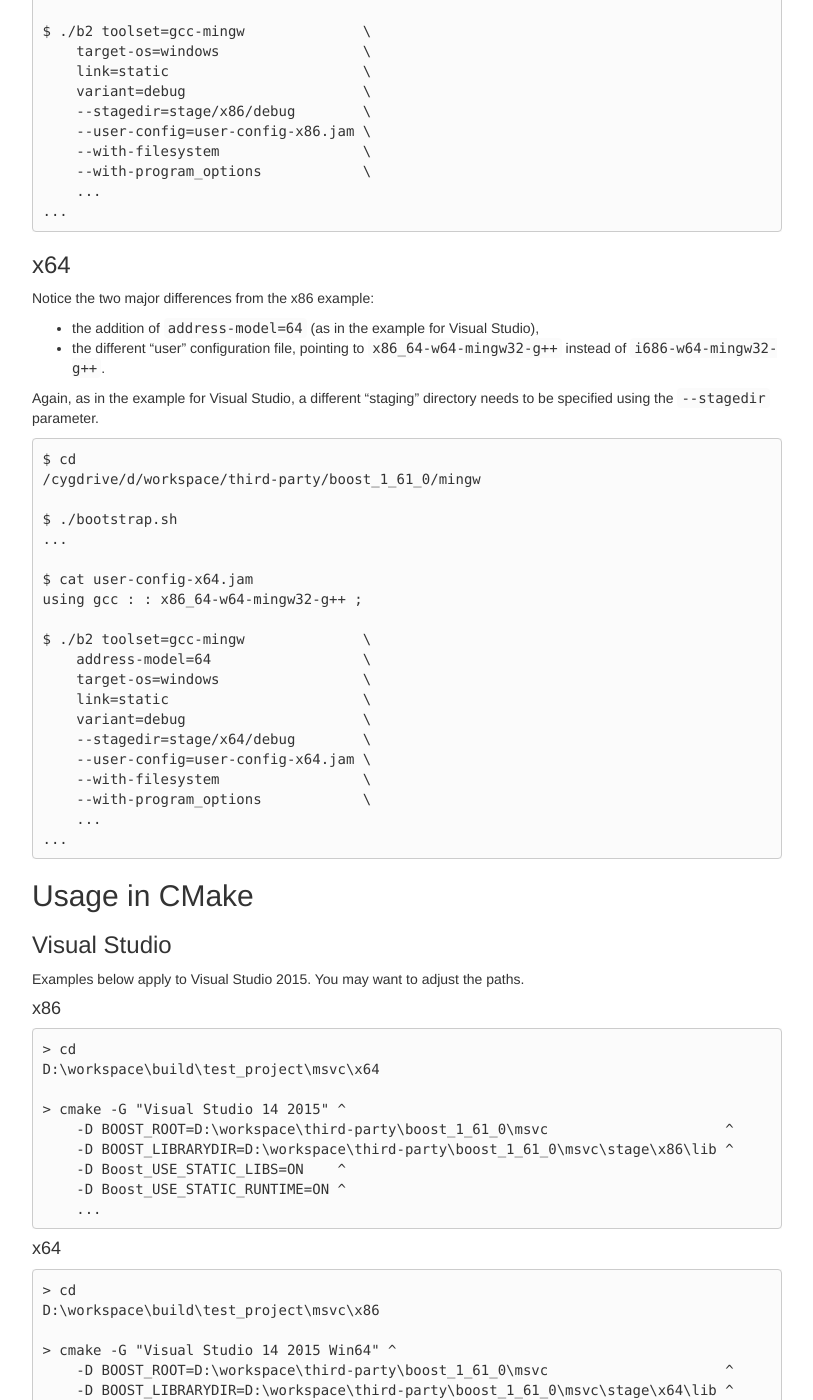
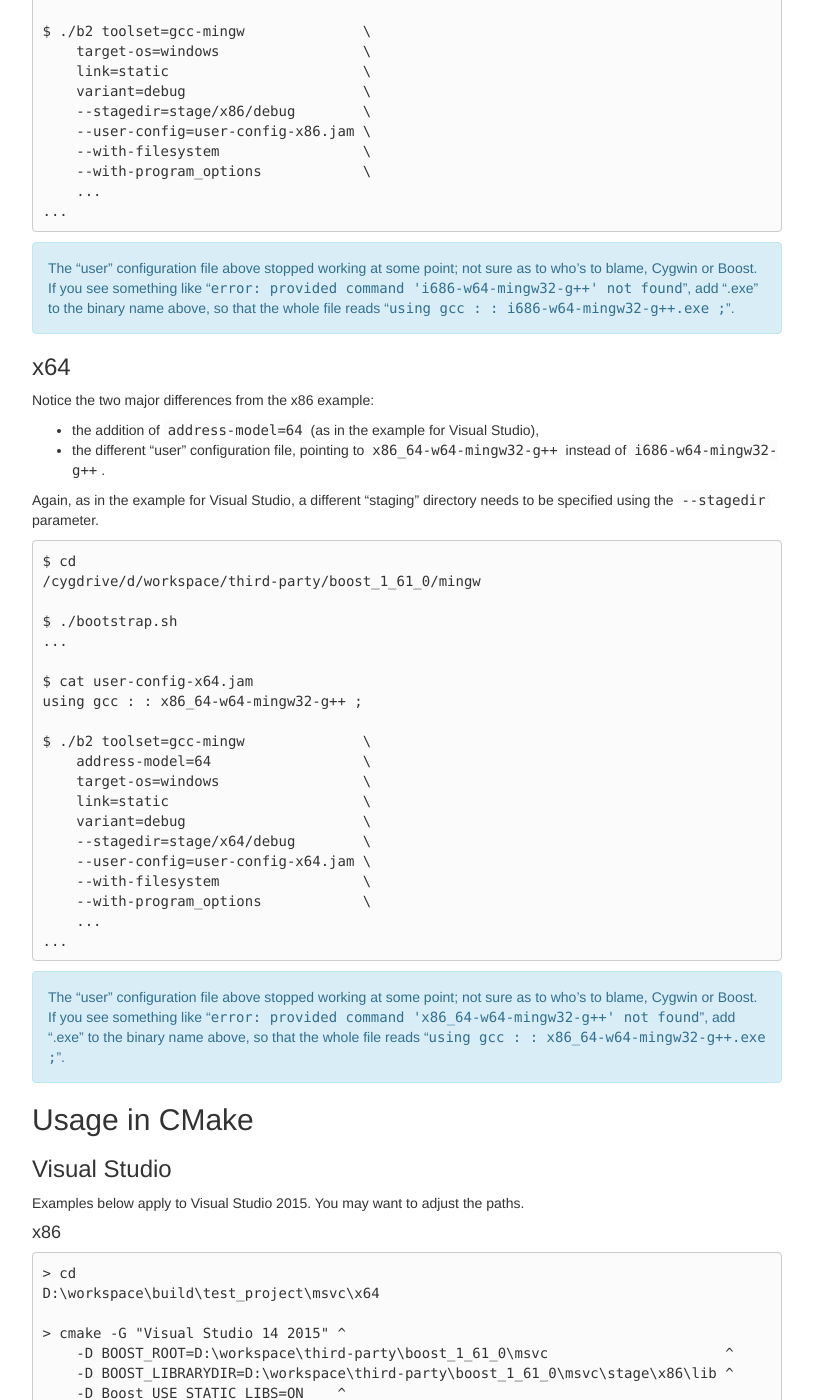
Before and after one commit to egor-tensin/jekyll-theme, a Jekyll site: the page built from _posts/2017-01-07-building-boost.md, in a window 1280 px wide and 1400 px high, scrolled down 1767 px. Shown: the whole window, without its empty margins (38-851 px from the left). Built offline with Jekyll 4.4.1, drawn with Linux system fonts in a browser that asks for light colours.

Commit message:
boost: fix user configuration files

````diff
--- a/_posts/2017-01-07-building-boost.md
+++ b/_posts/2017-01-07-building-boost.md
@@ -124,6 +124,13 @@
 ...
 ```
 
+The "user" configuration file above stopped working at some point; not sure as
+to who's to blame, Cygwin or Boost.
+If you see something like "`error: provided command 'i686-w64-mingw32-g++' not
+found`", add ".exe" to the binary name above, so that the whole file reads
+"`using gcc : : i686-w64-mingw32-g++.exe ;`".
+{: .alert .alert-info }
+
 ### x64
 
 Notice the two major differences from the x86 example:
@@ -157,6 +164,13 @@
     ...
 ...
 ```
+
+The "user" configuration file above stopped working at some point; not sure as
+to who's to blame, Cygwin or Boost.
+If you see something like "`error: provided command 'x86_64-w64-mingw32-g++'
+not found`", add ".exe" to the binary name above, so that the whole file reads
+"`using gcc : : x86_64-w64-mingw32-g++.exe ;`".
+{: .alert .alert-info }
 
 Usage in CMake
 --------------
````
